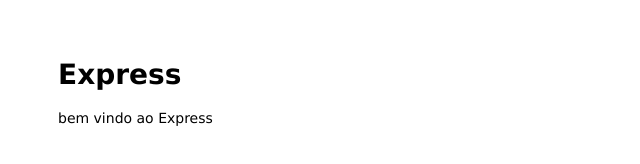
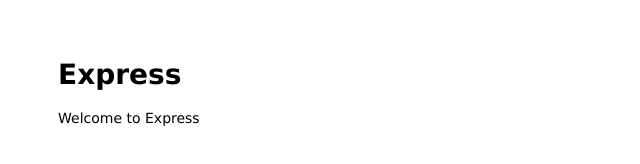
Before and after one commit to caiogd20/github-actions, a website: page public/index.html in a window 1280 px wide. Shown: the full height of the page, 0-640 px from the left. Drawn offline with Linux system fonts and the light colour scheme.

Commit message:
coresao do erro proposital no index

```diff
--- a/public/index.html
+++ b/public/index.html
@@ -7,8 +7,7 @@
 
 <body>
   <h1>Express</h1>
-  <p>bem vindo ao Express</p>
-  <!--teste ira falar propositalmente-->
+  <p>Welcome to Express</p>
 </body>
 
 </html>
```
